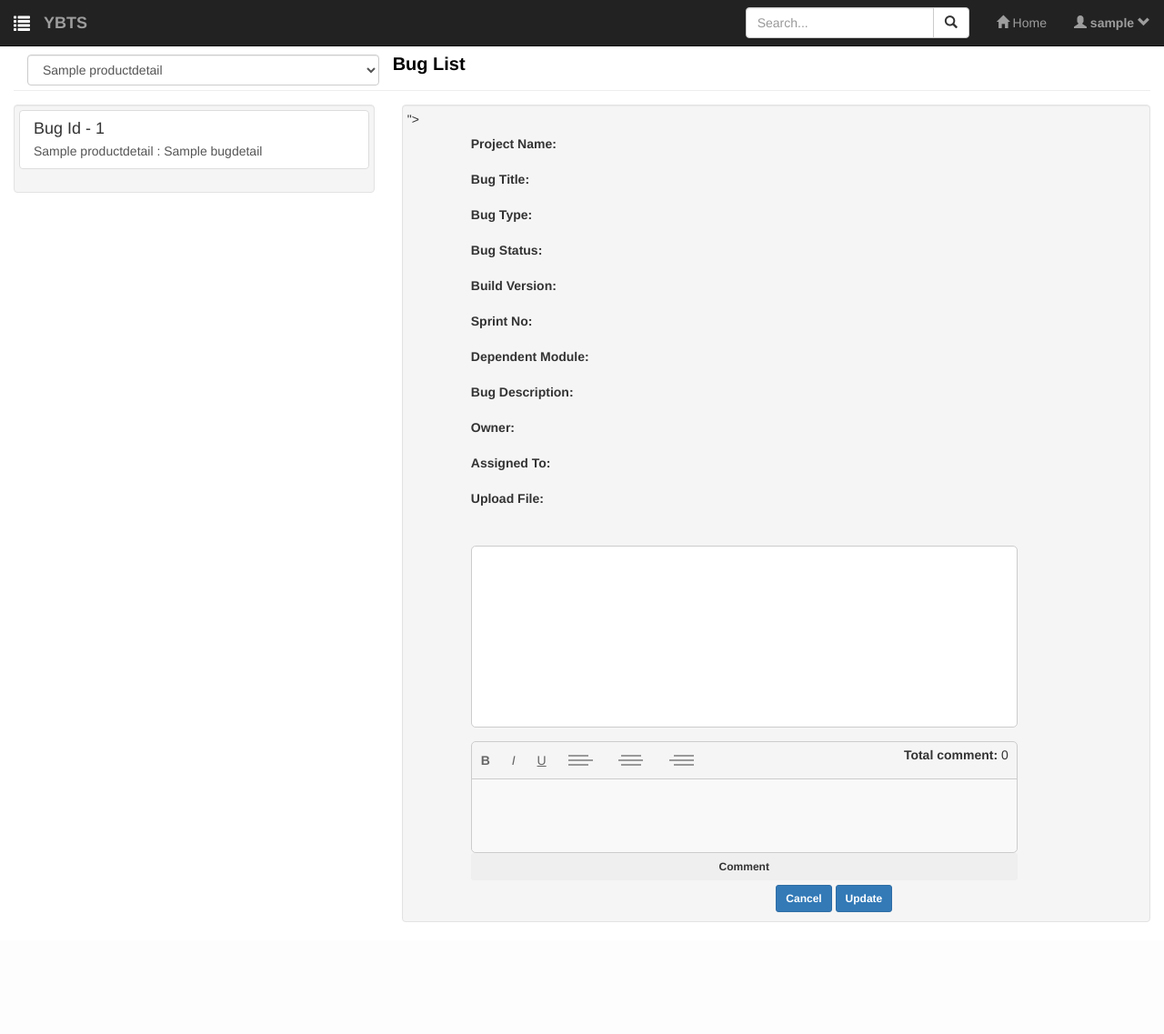
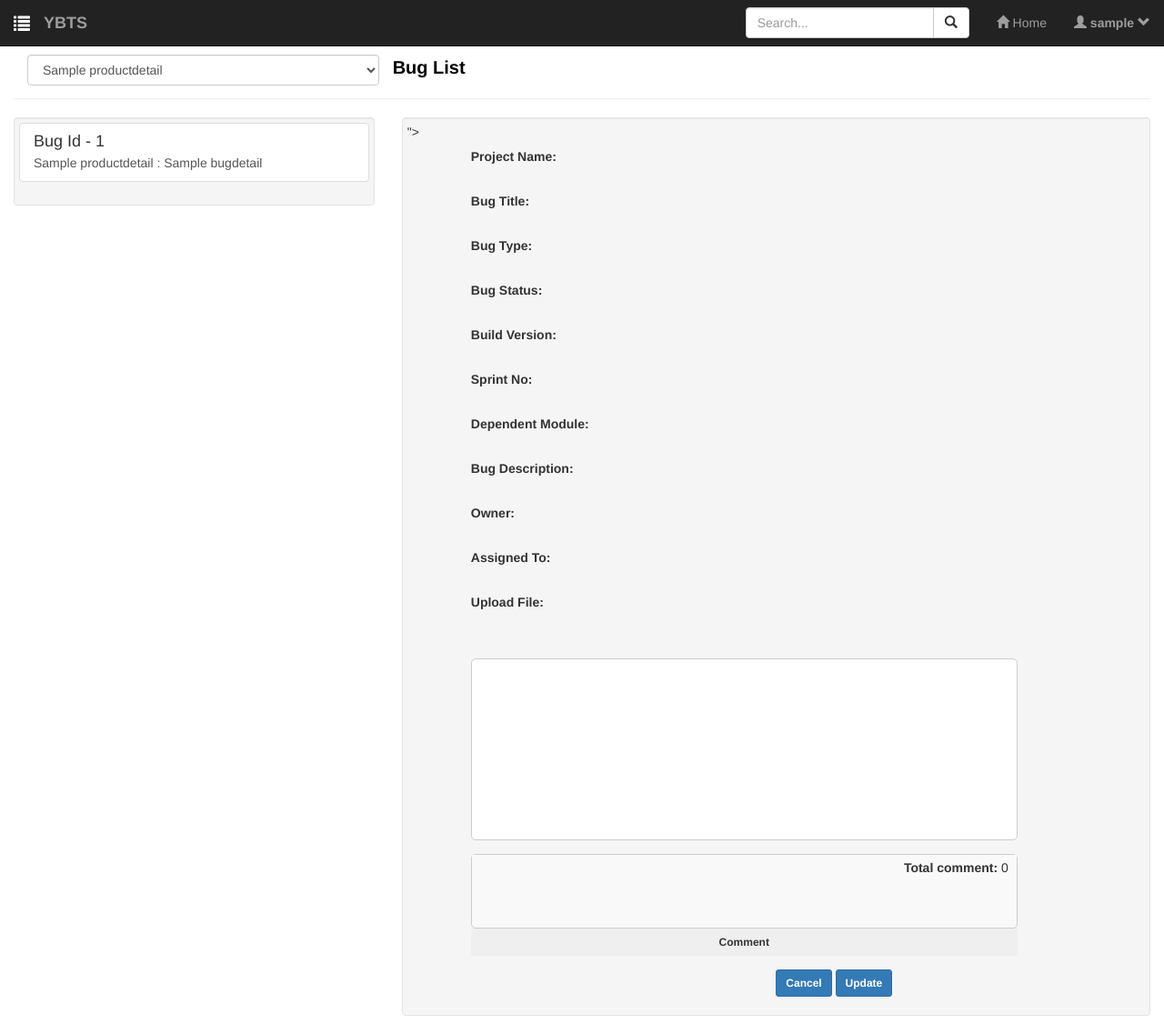
Before and after one commit to sachind-cuelogic/BugManagementSystem, a Django app: page /bug_list/ in a window 1280 px wide. Shown: the whole page at 91% size. Before the commit the page ends 1014 px from the top, so only its background shows below. Run offline with Django 3.2, Linux system fonts and the light colour scheme; a user stored in the database is signed in; tables that the repository leaves empty hold one stand-in row (values such as "Sample post"); some libraries are stand-ins or nearby versions.

Commit message:
resolved css changes

```diff
--- a/bms/bms_app/static/bms_app/css/bug_list.css
+++ b/bms/bms_app/static/bms_app/css/bug_list.css
@@ -1,52 +1,15 @@
-html {
-  height: 100%;
-}
-body {
-  min-height: 100%;
-}
 .list-group-item{
 	margin-bottom: 10px;
 }
-.form-horizontal .control-label {
-    text-align: left;
-}
 
-.title{
-    color:black;
-    font-size:20px;
-    font-weight: bold;
-}
-
-.page-header{
-    padding-top: 60px;
-    margin: 0px;
-}
-.row{
-	padding-top: 15px;
-}
-.well{
+.bug-list-background{
 	padding: 5px;
-}
-textarea{
-  resize: none;
-  outline: none;
-  width: 394px;
-  font-family: tahoma;
-  background: #f9f9f9;
-}
-
-textarea:focus{
-  background: #fff;
 }
 
 input[type="submit"]{
 
   padding: 5px 0px;
   font-weight: bold;
-}
-
-.content{
-  width: 100%;
 }
 
 .insert-text{
@@ -90,20 +53,6 @@ input[type="submit"]{
   border-radius: 5px;
 }
 
-.editor-header{
-  border-bottom: 1px solid #ccc;
-}
-
-.editor-header a{
-  display: inline-block;
-  padding: 10px;
-  color: #666;
-}
-
-.editor-header a:hover{
-  color: #000;
-}
-
 .editor-content{
   padding: 10px;
   outline: none;
@@ -116,89 +65,6 @@ input[type="submit"]{
   background: #fff;
 }
 
-b{
-  font-weight: bold;
-}
-
-i{
-  font-style: italic;
-}
-
-p{
-  line-height: 20px;
-}
-
-a{
-  text-decoration: none;
-}
-
-[data-role="bold"]{
-  font-weight: bold;
-}
-
-[data-role="italic"]{
-  font-style: italic;
-}
-
-[data-role="underline"]{
-  text-decoration: underline;
-}
-
-[class^="menu"] {
-  position: relative;
-  top: 6px;
-  display: block;
-  width: 27px;
-  height: 2px;
-  margin: 0 auto;
-  background: #999;
-}
-
-[class^="menu"]:before {
-  content: '';
-  top: -5px;
-  width: 80%;
-  position: relative;
-  display: block;
-  height: 2px;
-  margin: 0 auto;
-  background: #999;
-}
-
-[class^="menu"]:after {
-  content: '';
-  top: 3px;
-  width: 80%;
-  position: relative;
-  display: block;
-  height: 2px;
-  margin: 0 auto;
-  background: #999;
-}
-
-.menu-left {
-  margin-right: 5px;
-}
-
-.menu-left:before{
-  margin-right: 5px;
-}
-
-.menu-left:after{
-  margin-right: 5px;
-}
-
-.menu-right {
-  margin-left: 5px;
-}
-
-.menu-right:before{
-  margin-left: 5px;
-}
-
-.menu-right:after{
-  margin-left: 5px;
-}
 .list-comments{
   border-radius: 5px;
   height: 200px;
@@ -209,7 +75,3 @@ a{
 .total-comment{
   margin-right: 10px;
 }
-
-.form-group{
-  margin-bottom: 5px;
-}
--- a/bms/bms_app/static/bms_app/css/land_header_footer.css
+++ b/bms/bms_app/static/bms_app/css/land_header_footer.css
@@ -1,5 +1,4 @@
-html,
-body {
+html, body {
     height: 100%;
 }
 
--- a/bms/bms_app/static/bms_app/css/header_sidebar.css
+++ b/bms/bms_app/static/bms_app/css/layout.css
@@ -1,3 +1,6 @@
+body{
+    counter-reset: Serial;
+}
 #wrapper {
     padding-left: 0;
     -webkit-transition: all 0.5s ease;
@@ -116,3 +119,25 @@
 .navbar-brand {
     font-weight: bold;
 }
+.form-horizontal .control-label {
+    text-align: left;
+}
+
+.title{
+    color:black;
+    font-size:20px;
+    font-weight: bold;
+}
+
+.page-header{
+    padding-top: 60px;
+    margin: 0px;
+}
+.form-group.required .control-label:after {
+  content:"*";
+  color:red;
+}
+
+.row{
+    padding-top: 20px;
+}
--- a/bms/bms_app/static/bms_app/css/websitehome.css
+++ b/bms/bms_app/static/bms_app/css/websitehome.css
@@ -5,8 +5,3 @@
     margin-top: 28px;
     bottom: 0px;
 }
-
-#sidebar-link{
-    padding-left: 28px;
-    margin-right: 8px;
-}
--- a/bms/templates/registration/bug_list.html
+++ b/bms/templates/registration/bug_list.html
@@ -15,7 +15,7 @@
     {% if bug_data %}
     <div class="row">
         <div class="col-md-4">
-            <div id="col1" class="well">
+            <div id="col1" class="well bug-list-background">
                 <div class="list-group">
                     {% for pt in bug_data %}
                     <a href="#" class="list-group-item bug" id="{{pt.id}}" val="{{pt.projectid}}">
@@ -28,18 +28,18 @@
         </div>
         <div class="col-md-8">
             <div id="col2">
-                <div class="col-md-12 well">
+                <div class="col-md-12 well bug-list-background">
                     <form method="POST" class="form-horizontal" enctype="multipart/form-data"> {% csrf_token %}
                         <input type="hidden" id="csrf" value="{%csrf_token%}">
 
-                        <div class="form-group required">
+                        <div class="form-group">
                             <label for="project_name" class="control-label col-sm-3 col-sm-offset-1">Project Name:</label>
                             <div class="col-sm-6">
                                 <p class="form-control-static" id="project_name"></p>
                             </div>
                         </div>
 
-                        <div class="form-group required">
+                        <div class="form-group">
 
                             <label for="title" class="control-label col-sm-3 col-sm-offset-1">Bug Title:</label>
                             <div class="col-sm-6">
@@ -47,14 +47,14 @@
                             </div>
                         </div>
 
-                        <div class="form-group required">
+                        <div class="form-group">
                             <label for="bug_type" class="control-label col-sm-3 col-sm-offset-1">Bug Type:</label>
                             <div class="col-sm-6">
                                 <p class="form-control-static" id="bug_type"></p>
                             </div>
                         </div>
 
-                        <div class="form-group required">
+                        <div class="form-group">
                             <label for="status" class="control-label col-sm-3 col-sm-offset-1">Bug Status:</label>
                             <div class="col-sm-6">
                                 <p class="form-control-static" id="status"></p>
@@ -92,14 +92,14 @@
                             </div>
                         </div>
 
-                        <div class="form-group required" id="nameofprodtype">
+                        <div class="form-group" id="nameofprodtype">
                             <label for="bug_owner" class="control-label col-sm-3 col-sm-offset-1">Owner:</label>
                             <div class="col-sm-6">
                                 <p class="form-control-static" id="bug_owner"></p>
                             </div>
                         </div>
 
-                        <div class="form-group required" id="nameofprodtype">
+                        <div class="form-group" id="nameofprodtype">
                             <label for="prodType" class="control-label col-sm-3 col-sm-offset-1">Assigned To:</label>
                             <div class="col-sm-6">
                                 <p class="form-control-static" id="bug_assign"></p>
@@ -124,12 +124,7 @@
                                 </div>
                                 <div class="editor">
                                     <div class="editor-header">
-                                        <a href='#' data-role='bold'>B</a>
-                                        <a href='#' data-role='italic'>I</a>
-                                        <a href='#' data-role='underline'>U</a>
-                                        <a href='#' data-role='justifyleft'><i class="menu-left"></i></a>
-                                        <a href='#' data-role='justifycenter'><i class="menu-center"></i></a>
-                                        <a href='#' data-role='justifyright'><i class="menu-right"></i></a>
+
                                     </div>
                                     <div id="text" class="editor-content" contenteditable>
 
--- a/bms/templates/registration/header_sidebar.html
+++ b/bms/templates/registration/header_sidebar.html
@@ -8,7 +8,7 @@
     <meta charset="utf-8">
     <meta http-equiv="X-UA-Compatible" content="IE=edge">
     <link rel="stylesheet" type="text/css" href="{% static 'bms_app/bootstrap/css/bootstrap.min.css' %}">
-    <link rel="stylesheet" type="text/css" href="{% static 'bms_app/css/header_sidebar.css' %}">
+    <link rel="stylesheet" type="text/css" href="{% static 'bms_app/css/layout.css' %}">
     <link rel="stylesheet" type="text/css" href="https://maxcdn.bootstrapcdn.com/font-awesome/4.3.0/css/font-awesome.min.css">
     <link rel="stylesheet" type="text/css" href="https://cdn.datatables.net/1.10.15/css/dataTables.bootstrap.min.css">
 
```
Also changed, not shown: bms/bms_app/static/bms_app/css/create_bug.css (deleted, +0 -19 lines), bms/bms_app/static/bms_app/css/create_project.css (+0 -26 lines), bms/bms_app/static/bms_app/css/project_list.css (+0 -66 lines).
